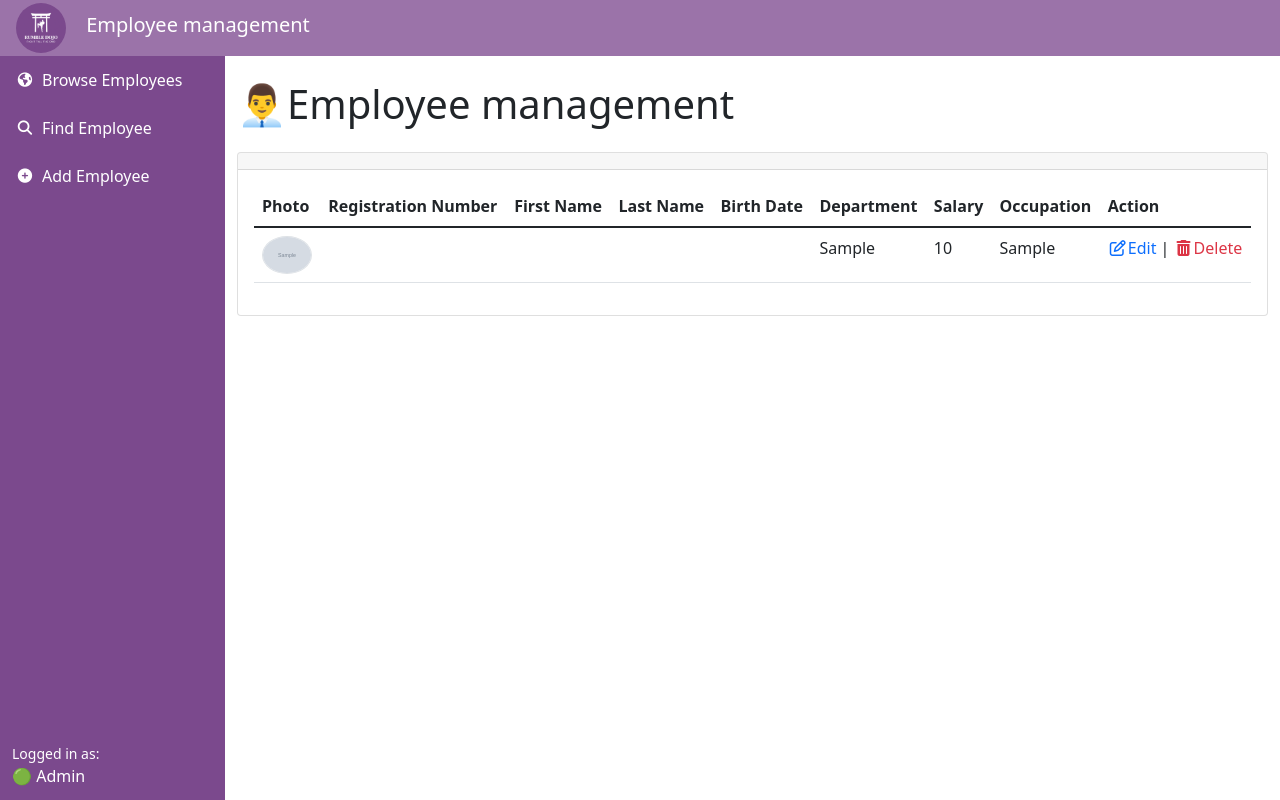
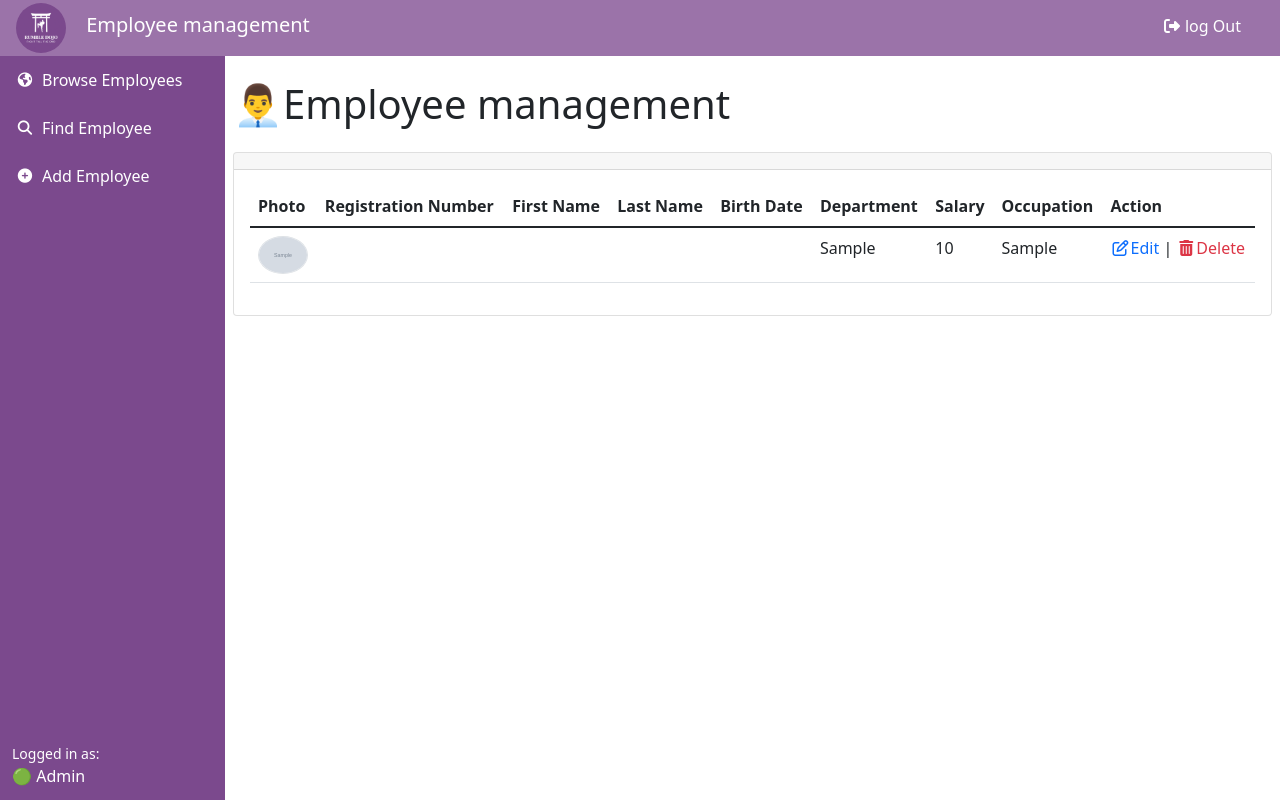
Before and after one commit to Merradou-Abderrahmane/project-10-gestion-demployee, a PHP site: page / in a window 1280 px wide. Run offline with PHP 8.4, Linux system fonts and the light colour scheme; tables that the repository leaves empty or names only in its code hold one stand-in row (values such as "Sample post"); grey boxes marked "Sample" are stand-in pictures; data that the repository does not hold is empty; some libraries are stand-ins or nearby versions.

Commit message:
add logout icon

```diff
--- a/src/index.php
+++ b/src/index.php
@@ -2,16 +2,6 @@
 require_once 'employeeManager.php';
 $employeeManager = new EmployeeManager();
 $data = $employeeManager->getAllEmployees();
-
-// if(!empty($_POST)){
-//     $searchInput = $_POST["search"] ;
-//     $data = $employeeManager->searchByInput($searchInput);
-// }
-// else
-// {
-
-//     header("Location: signIn.php");
-// }
 
 ?>
 
@@ -35,6 +25,7 @@ $data = $employeeManager->getAllEmployees();
             <img id="logo" class=" ms-3 rounded-circle" style="width:50px;" src="images/logo.png" alt="logo">
 
             <a class="navbar-brand ps-3" id="top-title" href="index.php">Employee management</a>
+            <a href="logOut.php" style="text-decoration: none; margin-left: 850px; "  > <i class="fa fa-sign-out" style="margin-right:5px;" aria-hidden="true"></i>log Out</a>
         </div>
     </nav>
     <div id="layoutSidenav">
@@ -64,7 +55,7 @@ $data = $employeeManager->getAllEmployees();
         </div>
         <div id="layoutSidenav_content">
             <main>
-                <div class="container-fluid px-8">
+                <div class="container-fluid px-2">
                     <h1 class="mt-4">👨‍💼Employee management</h1>
                     <form method="GET">
                         <div class="card mt-4 ">
```
